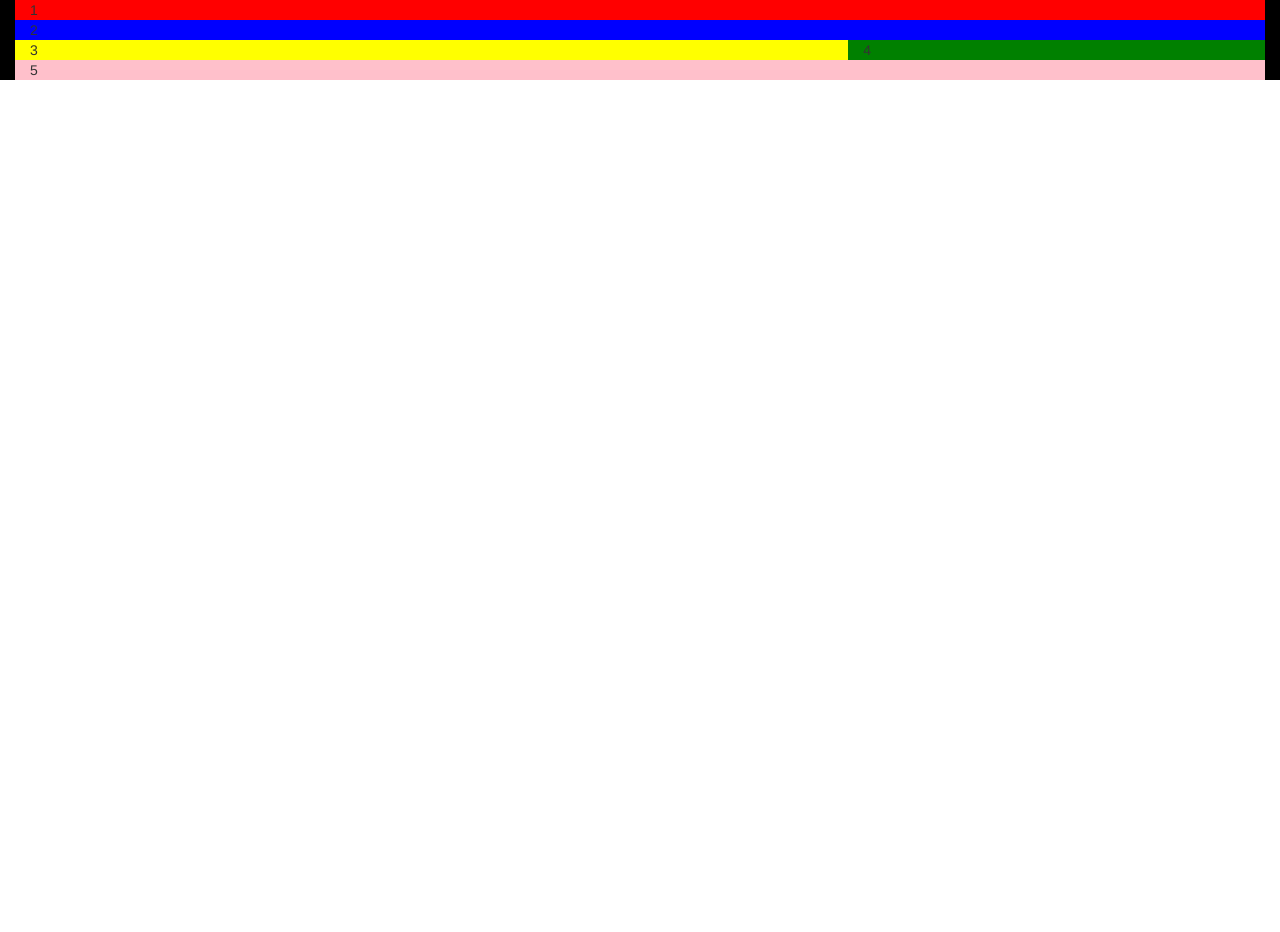
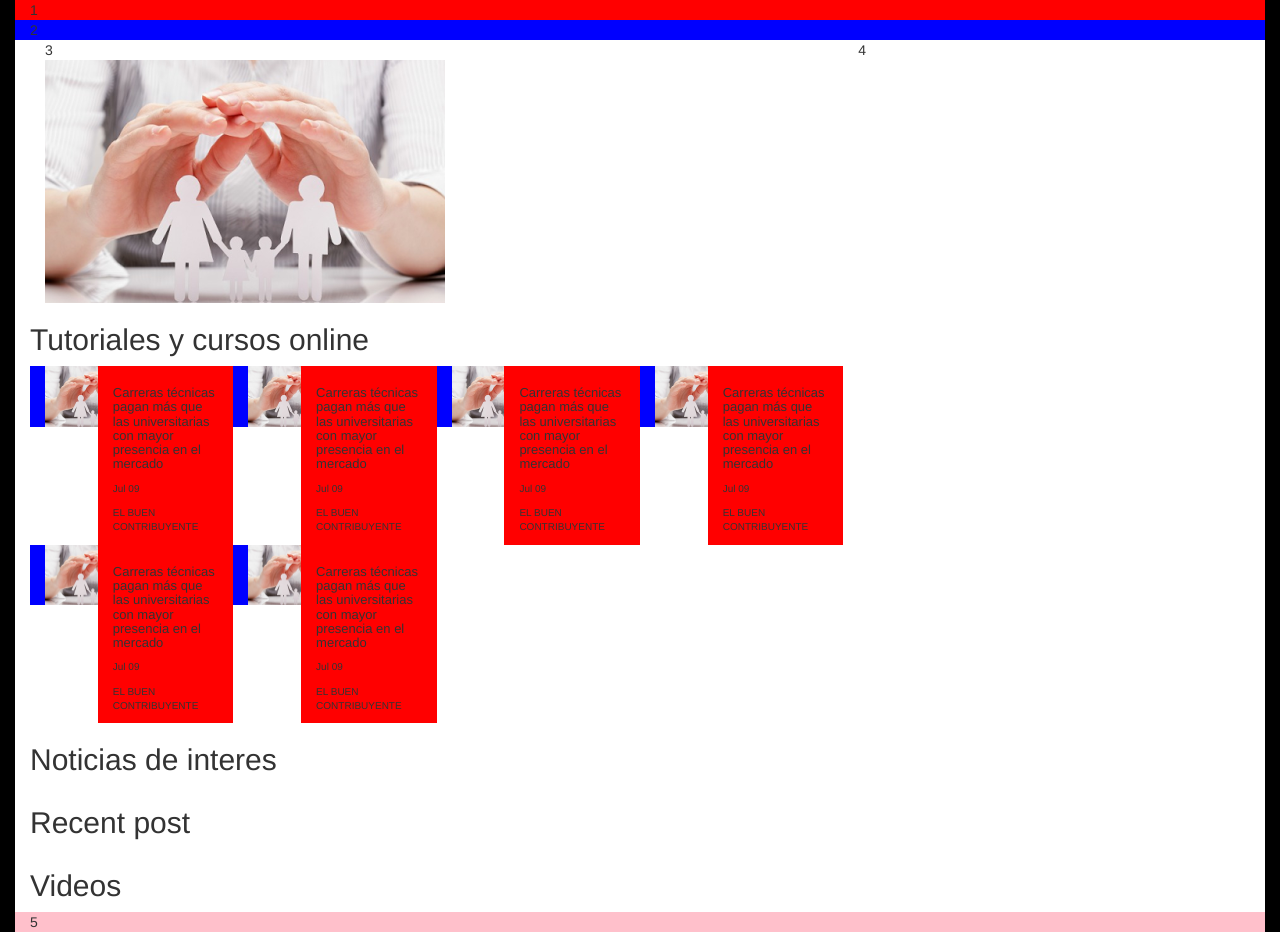
Before and after one commit to vanesantillana/contribuyente, a PHP site: page / in a window 1280 px wide. Before the commit the page ends 80 px from the top, so only its background shows below. Run offline with PHP 8.4, Linux system fonts and the light colour scheme.

Commit message:
avanzando con el cuerpo

```diff
--- a/estilo.css
+++ b/estilo.css
@@ -1,8 +1,52 @@
 .base{
 	background-color: black;
 }
+
+.cuerpo{
+	background-color: white;
+}
+
 .sec1{background-color: red;}
 .sec2{background-color: blue;}
-.sec3{background-color: yellow;}
-.sec4{background-color: green;}
+
 .sec5{background-color: pink;}
+
+.tutoriales{
+}
+
+.noticias{
+
+}
+
+.posts{
+
+}
+
+.videos{
+
+}
+
+.tutoriales .tuto img{
+	width: 100px;
+	float: left;
+}
+
+.tutoriales .tuto .info{
+	float: left;
+}
+
+.clase1{
+	background-color: blue;
+}
+
+.clase1 img{
+	width: 100px;
+}
+
+.clase2{
+	background-color: red;
+	font-size: 10px;
+}
+.clase2 h3{
+	font-size: 13px;
+}
--- a/index.html
+++ b/index.html
@@ -11,11 +11,96 @@
 
 		<div class="col-md-12 sec1">1</div>
 		<div class="col-md-12 sec2">2</div>
-		<div >
 
-		<div class="col-md-8 sec3">3</div>
-		<div class="col-md-4 sec4">4</div>
+		<div class="container-fluid cuerpo">
+			<div class="col-md-8 sec3">3
+				<div class="deslizable">
+					<img src="img/ttttt.png">
+				</div>
+
+				<div class="row tutoriales">
+					<h2>Tutoriales y cursos online</h2>
+					<div class="info">
+						<div class="clase1 col-md-1">
+							<img src="img/ttttt.png" alt="">
+						</div>
+						<div class="clase2 col-md-2">
+							<h3>Carreras técnicas pagan más que las universitarias con mayor presencia en el mercado</h3>
+							<p>Jul 09</p>
+							<p>EL BUEN CONTRIBUYENTE</p>
+						</div>
+					</div>
+					<div class="info">
+						<div class="clase1 col-md-1">
+							<img src="img/ttttt.png" alt="">
+						</div>
+						<div class="clase2 col-md-2">
+							<h3>Carreras técnicas pagan más que las universitarias con mayor presencia en el mercado</h3>
+							<p>Jul 09</p>
+							<p>EL BUEN CONTRIBUYENTE</p>
+						</div>
+					</div>
+					<div class="info">
+						<div class="clase1 col-md-1">
+							<img src="img/ttttt.png" alt="">
+						</div>
+						<div class="clase2 col-md-2">
+							<h3>Carreras técnicas pagan más que las universitarias con mayor presencia en el mercado</h3>
+							<p>Jul 09</p>
+							<p>EL BUEN CONTRIBUYENTE</p>
+						</div>
+					</div>
+					<div class="info">
+						<div class="clase1 col-md-1">
+							<img src="img/ttttt.png" alt="">
+						</div>
+						<div class="clase2 col-md-2">
+							<h3>Carreras técnicas pagan más que las universitarias con mayor presencia en el mercado</h3>
+							<p>Jul 09</p>
+							<p>EL BUEN CONTRIBUYENTE</p>
+						</div>
+					</div>
+					<div class="info">
+						<div class="clase1 col-md-1">
+							<img src="img/ttttt.png" alt="">
+						</div>
+						<div class="clase2 col-md-2">
+							<h3>Carreras técnicas pagan más que las universitarias con mayor presencia en el mercado</h3>
+							<p>Jul 09</p>
+							<p>EL BUEN CONTRIBUYENTE</p>
+						</div>
+					</div>
+					<div class="info">
+						<div class="clase1 col-md-1">
+							<img src="img/ttttt.png" alt="">
+						</div>
+						<div class="clase2 col-md-2">
+							<h3>Carreras técnicas pagan más que las universitarias con mayor presencia en el mercado</h3>
+							<p>Jul 09</p>
+							<p>EL BUEN CONTRIBUYENTE</p>
+						</div>
+					</div>
+				</div>
+
+				<div class="row noticias">
+					<h2>Noticias de interes</h2>
+				</div>
+				<div class="row posts">
+					<h2>Recent post</h2>
+
+				</div>
+				<div class="row videos">
+					<h2>Videos</h2>
+				</div>
+			</div>
+
+			<div class="col-md-4 sec4">
+			4
+
+			</div>
 		</div>
+
+
 		<div class="col-md-12 sec5">5</div>
 	</div>
 </body>
```
Also changed, not shown: prueba.css (added, +15 -0 lines), prueba.html (added, +28 -0 lines), img/ttttt.png (added).
